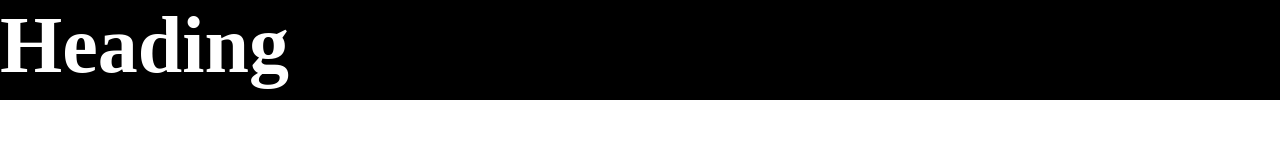
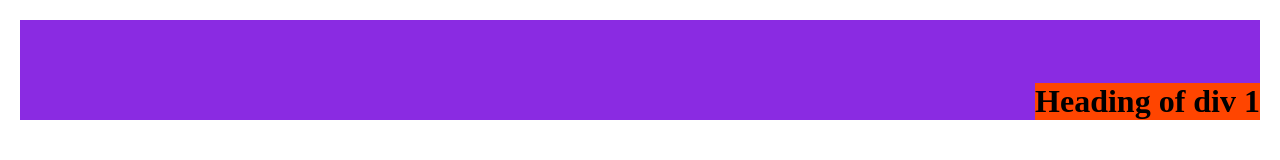
Before and after one commit to AkshatBanthiya/Full-Stack-Web-Dev, a plain HTML site: page index.html in a window 1280 px wide. Drawn offline with Linux system fonts and the light colour scheme.

Commit message:
position and text alignment

```diff
--- a/index.html
+++ b/index.html
@@ -7,22 +7,34 @@
   <title>Full Stack web dev</title>
   <style>
     * {
-      margin: 0px;
-      padding: 0px;
+      margin: 0;
+      padding: 0;
       box-sizing: border-box;
     }
-    .parent{
-      background-color: rgb(0, 0, 0);
-      color: #ffff;
+    div{
+      margin: 20px;
       height: 100px;
-      font-size: 2.5rem;
+      background-color: orange;
+    }
+    .one{
+      position: relative;
+      background-color: blueviolet ;
+    }
+    h1{
+      background-color: orangered;
+      position: absolute;
+      bottom: -0;
+      right: 0;
     }
 
   </style>
 </head>
 <body>
-  <div class="parent">
-      <h1>Heading</h1>
-    </div>
+  <div class="one">
+      <h1>Heading of div 1</h1>
+  </div>
+  <!-- <div class="two">
+    <h1>Heading of div 2</h1>
+  </div> -->
 </body>
 </html>
```
